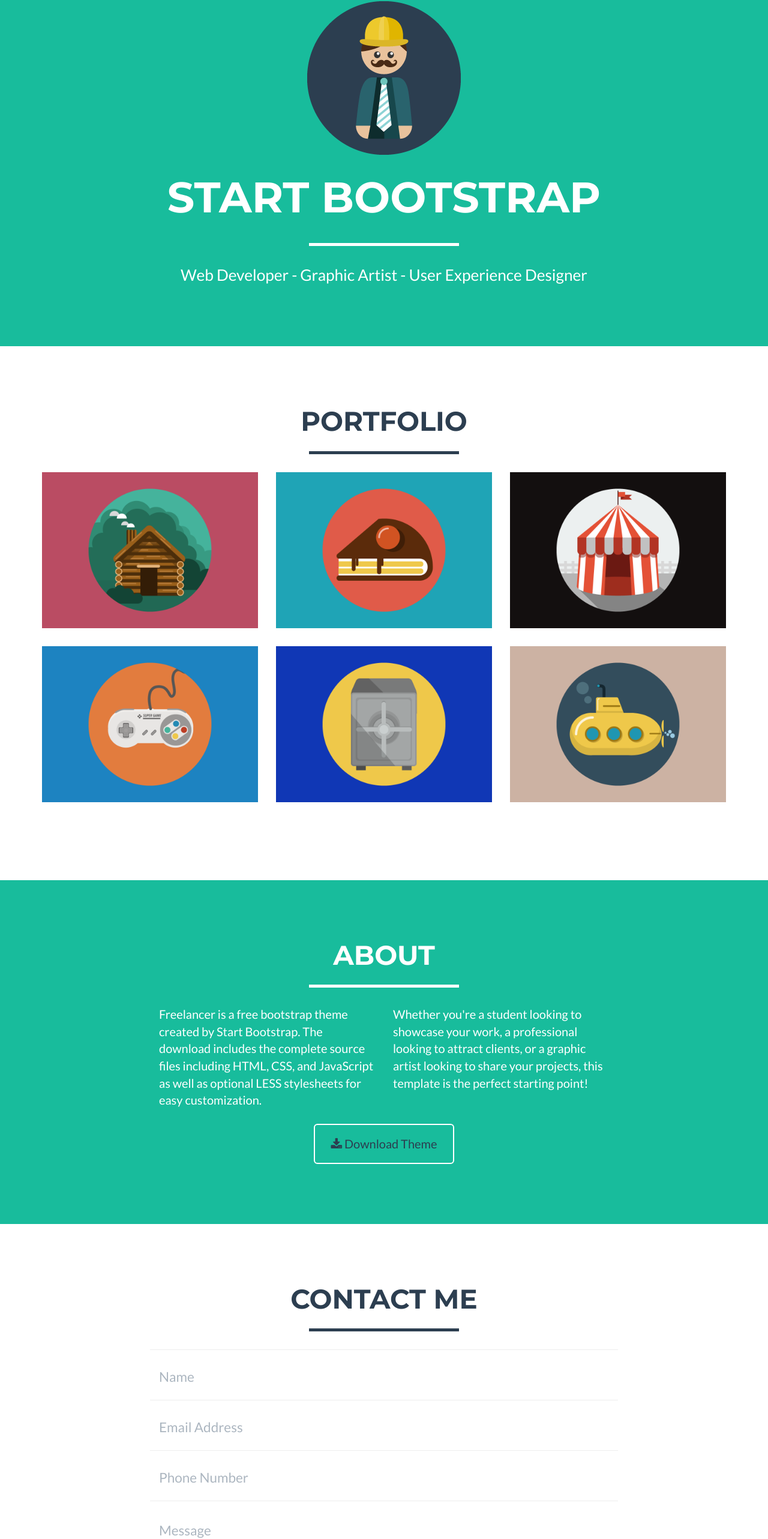
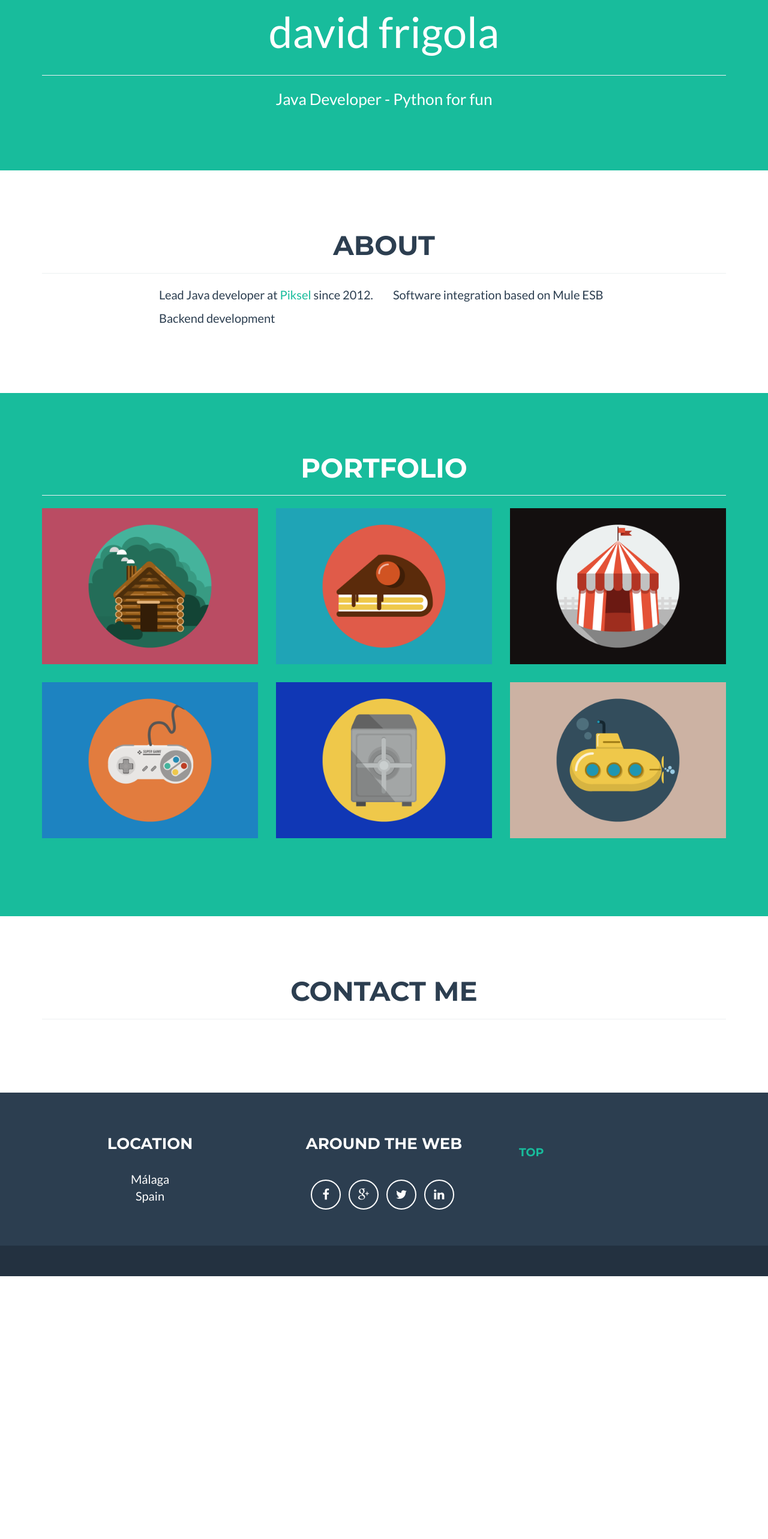
Before and after one commit to davidfrigola/personalsite, a plain HTML site: page static_site/site/index.html in a window 1280 px wide. Shown: the part 198-2763 px from the top of the page at 60% size. After the commit the page ends 2325 px from the top, so only its background shows below. Drawn offline with nearby package versions, Linux system fonts and the light colour scheme.

Commit message:
Initial draft and cleanup of home page.

```diff
--- a/static_site/site/css/freelancer.css
+++ b/static_site/site/css/freelancer.css
@@ -97,10 +97,10 @@
 
 header .intro-text .name {
     display: block;
-    text-transform: uppercase;
-    font-family: Montserrat,"Helvetica Neue",Helvetica,Arial,sans-serif;
-    font-size: 2em;
-    font-weight: 700;
+    text-transform: lowercase;
+    font-family: Lato,Montserrat,"Helvetica Neue",Helvetica,Arial,sans-serif;
+    font-size: 1.5em;
+    font-weight: 500;
 }
 
 header .intro-text .skills {
--- a/static_site/site/index.html
+++ b/static_site/site/index.html
@@ -9,7 +9,7 @@
     <meta name="description" content="">
     <meta name="author" content="">
 
-    <title>Freelancer - Start Bootstrap Theme</title>
+    <title>David Frigola Guerra - Home</title>
 
     <!-- Bootstrap Core CSS - Uses Bootswatch Flatly Theme: http://bootswatch.com/flatly/ -->
     <link href="css/bootstrap.min.css" rel="stylesheet">
@@ -44,7 +44,7 @@
                     <span class="icon-bar"></span>
                     <span class="icon-bar"></span>
                 </button>
-                <a class="navbar-brand" href="#page-top">Start Bootstrap</a>
+                <a class="navbar-brand" href="#page-top">Home Page</a>
             </div>
 
             <!-- Collect the nav links, forms, and other content for toggling -->
@@ -74,24 +74,49 @@
         <div class="container">
             <div class="row">
                 <div class="col-lg-12">
-                    <img class="img-responsive" src="img/profile.png" alt="">
+                    <!-- img class="img-responsive" src="img/profile.png" alt=""-->
                     <div class="intro-text">
-                        <span class="name">Start Bootstrap</span>
-                        <hr class="star-light">
-                        <span class="skills">Web Developer - Graphic Artist - User Experience Designer</span>
+                        <span class="name">David Frigola</span>
+                        <hr>
+                        <span class="skills">Java Developer - Python for fun </span>
                     </div>
                 </div>
             </div>
         </div>
     </header>
 
-    <!-- Portfolio Grid Section -->
-    <section id="portfolio">
+
+    <!-- About Section -->
+    <section id="about">
+        <div class="container">
+            <div class="row">
+                <div class="col-lg-12 text-center">
+                    <h2>About</h2>
+                    <hr>
+                </div>
+            </div>
+            <div class="row">
+                <div class="col-lg-4 col-lg-offset-2">
+					<p>
+					Lead Java developer at <a href="http://www.piksel.com" target="_blank">Piksel</a> since 2012.
+					</p>
+					<p> Backend development </p>
+                </div>
+                <div class="col-lg-4">
+                    <p>Software integration based on Mule ESB</p>
+
+                </div>
+            </div>
+        </div>
+    </section>
+
+   <!-- Portfolio Grid Section -->
+    <section id="portfolio" class="success">
         <div class="container">
             <div class="row">
                 <div class="col-lg-12 text-center">
                     <h2>Portfolio</h2>
-                    <hr class="star-primary">
+                    <hr>
                 </div>
             </div>
             <div class="row">
@@ -159,30 +184,6 @@
         </div>
     </section>
 
-    <!-- About Section -->
-    <section class="success" id="about">
-        <div class="container">
-            <div class="row">
-                <div class="col-lg-12 text-center">
-                    <h2>About</h2>
-                    <hr class="star-light">
-                </div>
-            </div>
-            <div class="row">
-                <div class="col-lg-4 col-lg-offset-2">
-                    <p>Freelancer is a free bootstrap theme created by Start Bootstrap. The download includes the complete source files including HTML, CSS, and JavaScript as well as optional LESS stylesheets for easy customization.</p>
-                </div>
-                <div class="col-lg-4">
-                    <p>Whether you're a student looking to showcase your work, a professional looking to attract clients, or a graphic artist looking to share your projects, this template is the perfect starting point!</p>
-                </div>
-                <div class="col-lg-8 col-lg-offset-2 text-center">
-                    <a href="#" class="btn btn-lg btn-outline">
-                        <i class="fa fa-download"></i> Download Theme
-                    </a>
-                </div>
-            </div>
-        </div>
-    </section>
 
     <!-- Contact Section -->
     <section id="contact">
@@ -190,50 +191,11 @@
             <div class="row">
                 <div class="col-lg-12 text-center">
                     <h2>Contact Me</h2>
-                    <hr class="star-primary">
+                    <hr>
                 </div>
             </div>
             <div class="row">
                 <div class="col-lg-8 col-lg-offset-2">
-                    <!-- To configure the contact form email address, go to mail/contact_me.php and update the email address in the PHP file on line 19. -->
-                    <!-- The form should work on most web servers, but if the form is not working you may need to configure your web server differently. -->
-                    <form name="sentMessage" id="contactForm" novalidate>
-                        <div class="row control-group">
-                            <div class="form-group col-xs-12 floating-label-form-group controls">
-                                <label>Name</label>
-                                <input type="text" class="form-control" placeholder="Name" id="name" required data-validation-required-message="Please enter your name.">
-                                <p class="help-block text-danger"></p>
-                            </div>
-                        </div>
-                        <div class="row control-group">
-                            <div class="form-group col-xs-12 floating-label-form-group controls">
-                                <label>Email Address</label>
-                                <input type="email" class="form-control" placeholder="Email Address" id="email" required data-validation-required-message="Please enter your email address.">
-                                <p class="help-block text-danger"></p>
-                            </div>
-                        </div>
-                        <div class="row control-group">
-                            <div class="form-group col-xs-12 floating-label-form-group controls">
-                                <label>Phone Number</label>
-                                <input type="tel" class="form-control" placeholder="Phone Number" id="phone" required data-validation-required-message="Please enter your phone number.">
-                                <p class="help-block text-danger"></p>
-                            </div>
-                        </div>
-                        <div class="row control-group">
-                            <div class="form-group col-xs-12 floating-label-form-group controls">
-                                <label>Message</label>
-                                <textarea rows="5" class="form-control" placeholder="Message" id="message" required data-validation-required-message="Please enter a message."></textarea>
-                                <p class="help-block text-danger"></p>
-                            </div>
-                        </div>
-                        <br>
-                        <div id="success"></div>
-                        <div class="row">
-                            <div class="form-group col-xs-12">
-                                <button type="submit" class="btn btn-success btn-lg">Send</button>
-                            </div>
-                        </div>
-                    </form>
                 </div>
             </div>
         </div>
@@ -246,31 +208,28 @@
                 <div class="row">
                     <div class="footer-col col-md-4">
                         <h3>Location</h3>
-                        <p>3481 Melrose Place<br>Beverly Hills, CA 90210</p>
+                        <p>M&aacute;laga<br>Spain</p>
                     </div>
                     <div class="footer-col col-md-4">
                         <h3>Around the Web</h3>
                         <ul class="list-inline">
                             <li>
-                                <a href="#" class="btn-social btn-outline"><i class="fa fa-fw fa-facebook"></i></a>
+                                <a href="https://www.facebook.com/dfrigola" class="btn-social btn-outline"><i class="fa fa-fw fa-facebook"></i></a>
                             </li>
                             <li>
                                 <a href="#" class="btn-social btn-outline"><i class="fa fa-fw fa-google-plus"></i></a>
                             </li>
                             <li>
-                                <a href="#" class="btn-social btn-outline"><i class="fa fa-fw fa-twitter"></i></a>
+                                <a href="https://twitter.com/davidfrigola" class="btn-social btn-outline"><i class="fa fa-fw fa-twitter"></i></a>
                             </li>
                             <li>
-                                <a href="#" class="btn-social btn-outline"><i class="fa fa-fw fa-linkedin"></i></a>
-                            </li>
-                            <li>
-                                <a href="#" class="btn-social btn-outline"><i class="fa fa-fw fa-dribbble"></i></a>
+                                <a href="https://www.linkedin.com/in/david-frigola-guerra-b2b32521" class="btn-social btn-outline"><i class="fa fa-fw fa-linkedin"></i></a>
                             </li>
                         </ul>
                     </div>
                     <div class="footer-col col-md-4">
-                        <h3>About Freelancer</h3>
-                        <p>Freelance is a free to use, open source Bootstrap theme created by <a href="http://startbootstrap.com">Start Bootstrap</a>.</p>
+						<h3><a class="navbar-brand" href="#page-top">Top</a></h3>
+						<p></p>
                     </div>
                 </div>
             </div>
@@ -279,7 +238,6 @@
             <div class="container">
                 <div class="row">
                     <div class="col-lg-12">
-                        Copyright &copy; Your Website 2014
                     </div>
                 </div>
             </div>
```
